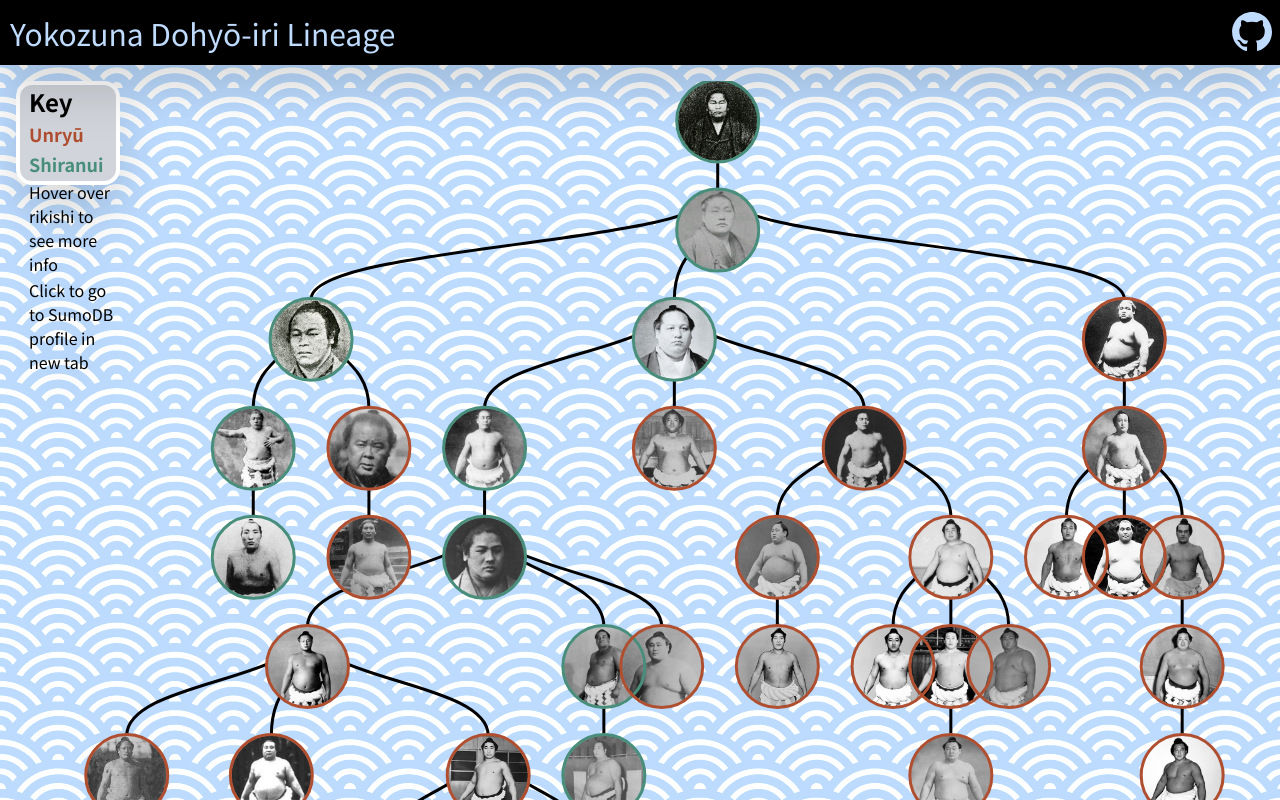
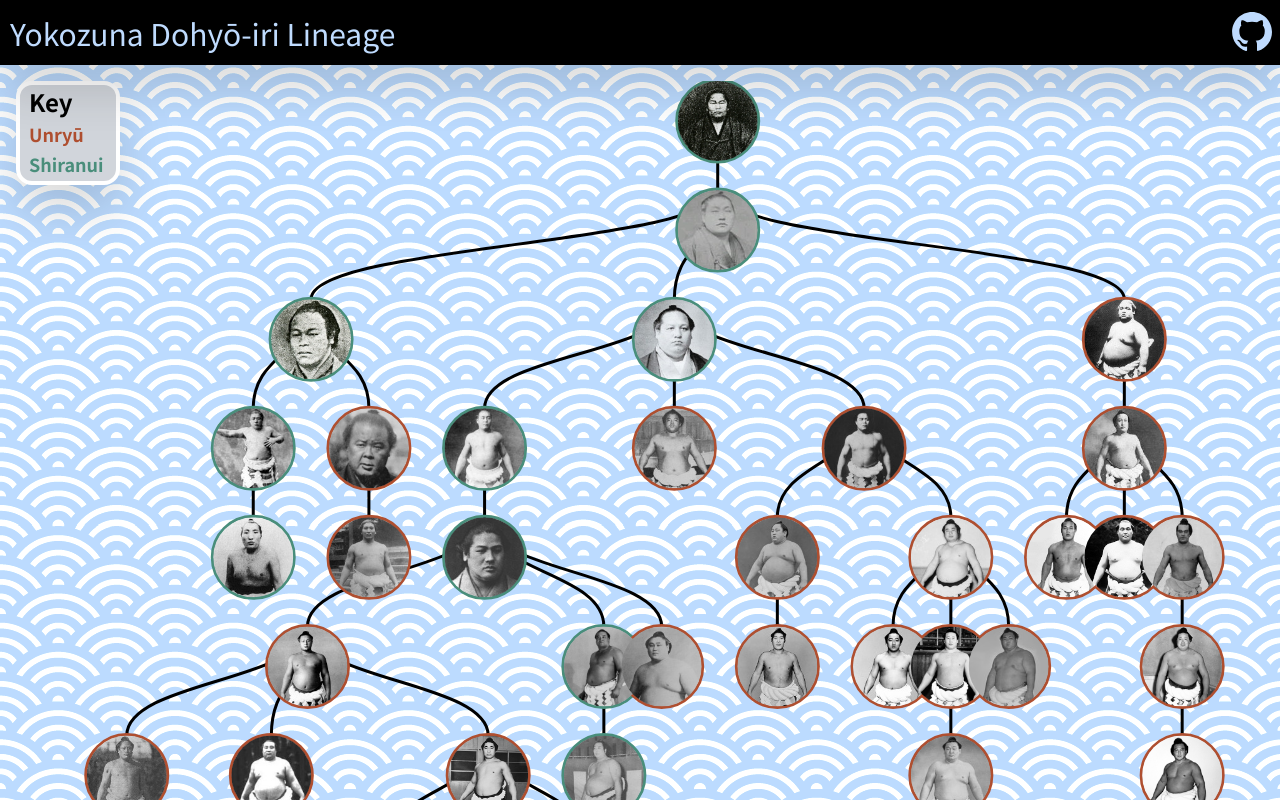
Before and after one commit to bleloch/yokozuna-dohyoiri-lineage, a Svelte app: page / in a window 1280 px wide. Shown: the top 800 px of the page. Built offline with nearby package versions, Linux system fonts and the light colour scheme.

Commit message:
Fix layering on image nodes, remove extra info in key for now

```diff
--- a/src/Graph.svelte
+++ b/src/Graph.svelte
@@ -85,6 +85,16 @@
 
         let click = (_, datum) => window.open(datum.data.dbLink, "_blank").focus();
 
+        graph.selectAll(".node")
+            .data(root.descendants())
+            .enter()
+            .append("circle")
+            .attr("r", "41")
+            .attr("cx", "0")
+            .attr("cy", "40")
+            .style("stroke", d => d.data.style == "Unryū" ? "#af4f30" : "#498e7b")
+            .attr("transform", d => `translate(${d.x},${d.y})`);
+
         // Render tree nodes
         graph.selectAll(".node")
             .data(root.descendants())
@@ -104,16 +114,6 @@
             .on("mousemove", mousemove)
             .on("mouseleave", mouseleave)
             .on("click", click);
-
-        graph.selectAll(".node")
-            .data(root.descendants())
-            .enter()
-            .append("circle")
-            .attr("r", "41")
-            .attr("cx", "0")
-            .attr("cy", "40")
-            .style("stroke", d => d.data.style == "Unryū" ? "#af4f30" : "#498e7b")
-            .attr("transform", d => `translate(${d.x},${d.y})`);
     });
 </script>
 
@@ -133,17 +133,17 @@
                 <tr>
                     <td class="text-lg font-bold color-shiranui">Shiranui</td>
                 </tr>
-                <tr>
-                    <td>
-                        Hover over rikishi to see more info
-                    </td>
-                </tr>
-                <tr>
-                    <td>
-                        Click to go to SumoDB profile in new tab
-                    </td>
-                </tr>
-                </tbody>
+<!--                <tr>-->
+<!--                    <td>-->
+<!--                        Hover over rikishi to see more info-->
+<!--                    </td>-->
+<!--                </tr>-->
+<!--                <tr>-->
+<!--                    <td>-->
+<!--                        Click to go to SumoDB profile in new tab-->
+<!--                    </td>-->
+<!--                </tr>-->
+<!--                </tbody>-->
             </table>
         </div>
     </div>
```
